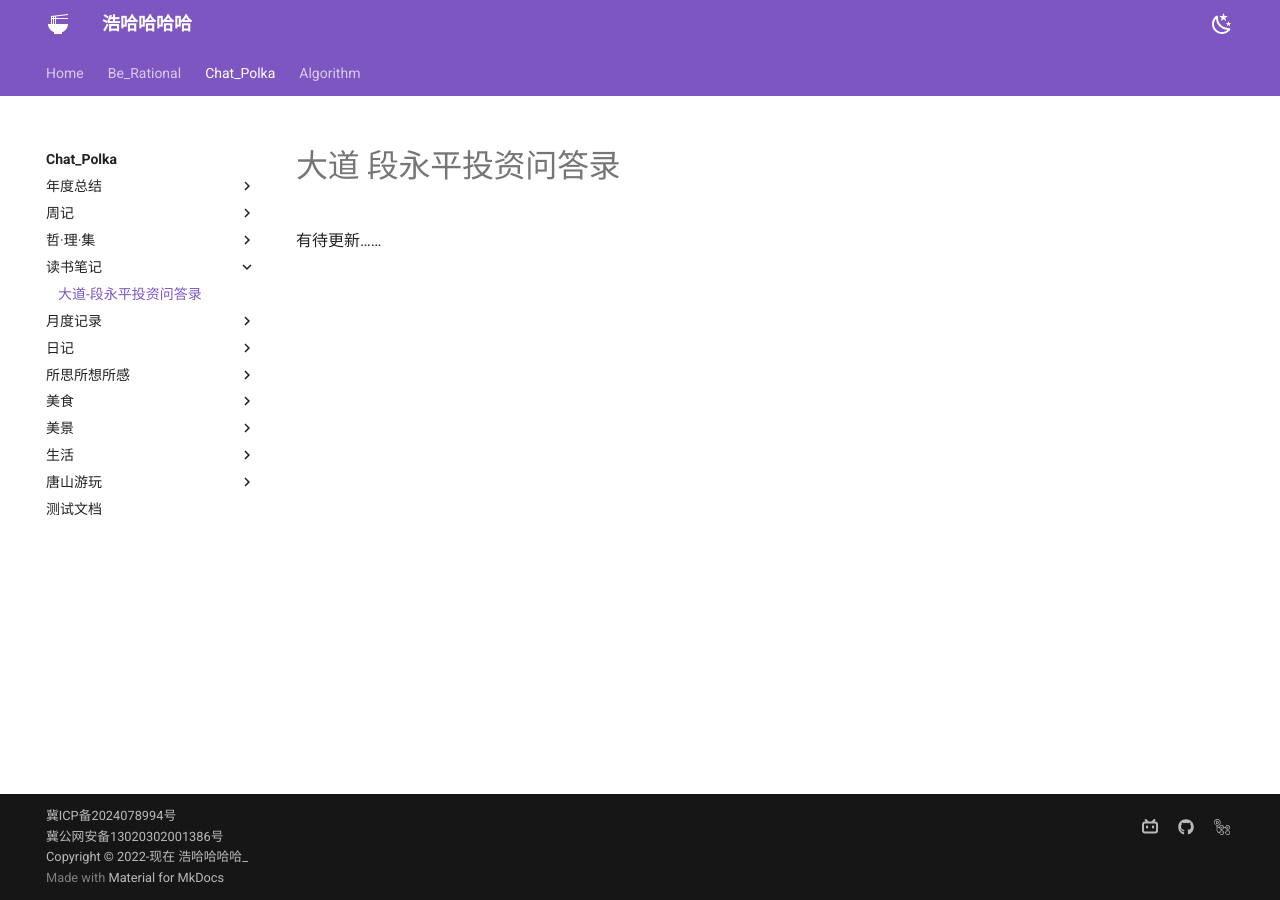
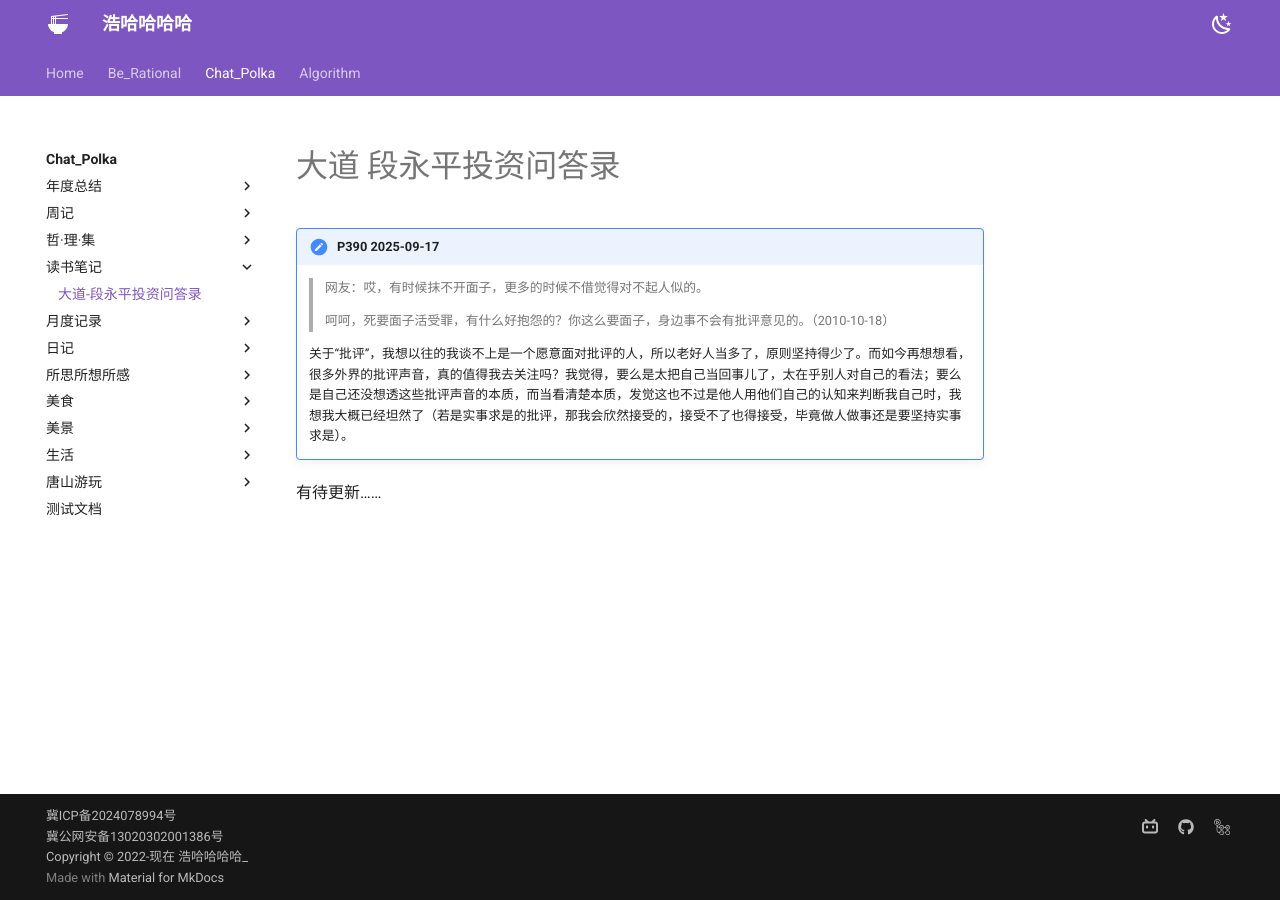
Before and after one commit to Haohahahaha/chat, an MkDocs documentation site: the page built from docs/9-read/001.md, in a window 1280 px wide. Built offline with MkDocs 1.6.1 and Material for MkDocs 9.7.7, drawn with Linux system fonts in a browser that asks for light colours.

Commit message:
2025-09-17_13:57:53 update

```diff
--- a/docs/9-read/001.md
+++ b/docs/9-read/001.md
@@ -1,3 +1,11 @@
 # 大道 段永平投资问答录
 
+!!! note "P390 2025-09-17"
+
+    > 网友：哎，有时候抹不开面子，更多的时候不借觉得对不起人似的。
+    >
+    > 呵呵，死要面子活受罪，有什么好抱怨的？你这么要面子，身边事不会有批评意见的。（2010-10-18）
+
+    关于“批评”，我想以往的我谈不上是一个愿意面对批评的人，所以老好人当多了，原则坚持得少了。而如今再想想看，很多外界的批评声音，真的值得我去关注吗？我觉得，要么是太把自己当回事儿了，太在乎别人对自己的看法；要么是自己还没想透这些批评声音的本质，而当看清楚本质，发觉这也不过是他人用他们自己的认知来判断我自己时，我想我大概已经坦然了（若是实事求是的批评，那我会欣然接受的，接受不了也得接受，毕竟做人做事还是要坚持实事求是）。
+
 有待更新……
```
